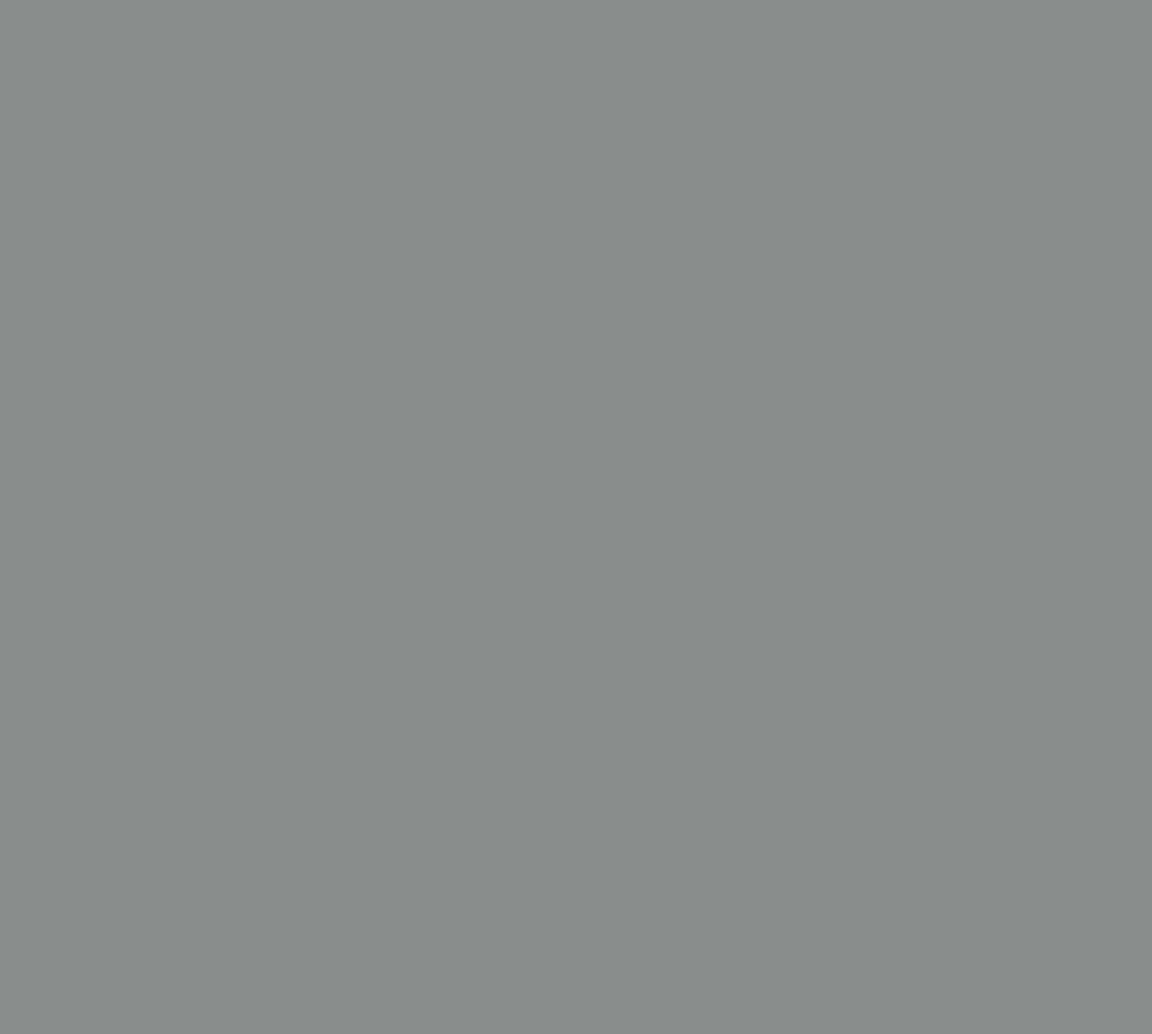
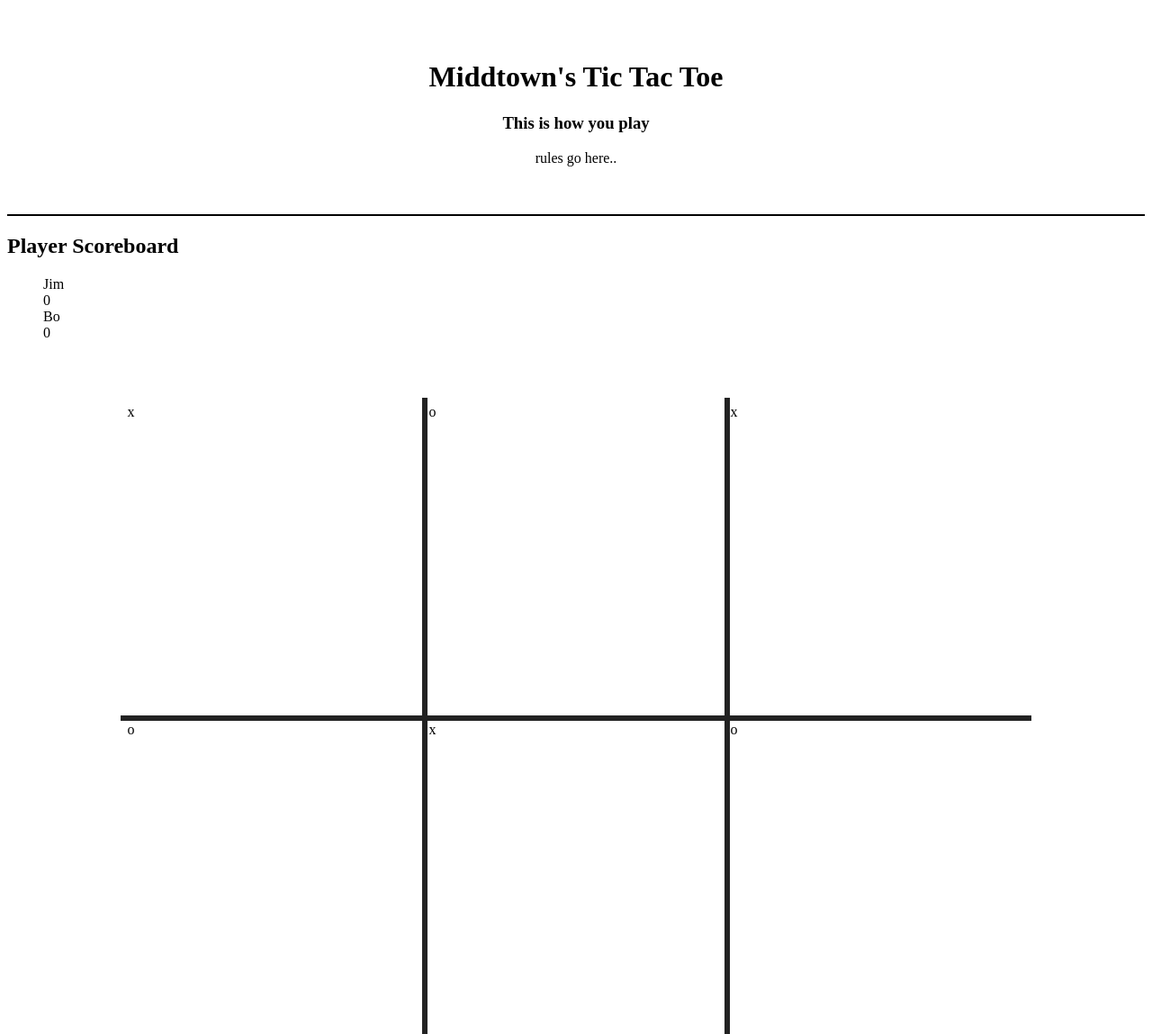
Before and after one commit to middtown/gameCreation, a plain HTML site: page index.html in a window 1280 px wide. Shown: the top 1149 px of the page at 90% size. Before the commit the page ends 800 px from the top, so only its background shows below. Drawn offline with nearby package versions, Linux system fonts and the light colour scheme.

Commit message:
board and coloring complete

```diff
--- a/game.css
+++ b/game.css
@@ -1,6 +1,57 @@
-body{
-	background-color: #898E8C;
+.container{
+	max-width: 80%;
+	max-height: 80%;
+	margin: 2%;
+	padding: 1%;
+	margin: 4% auto;
 }
-#gameboard {
-	background-color: #4F84C4;
+header{
+	text-align: center;
+	border-bottom: 2px solid black;
+	margin-bottom: 1%;
+	padding: 3%;
+	margin: 0 auto;
 }
+li{
+	list-style: none;
+}
+table {
+  width: 100%;
+  border-collapse: collapse;
+}
+td {
+  width: 33.333%;
+  border: 6px solid #222;
+}
+td::after {
+  content: '';
+  display: block;
+  margin-top: 100%;
+}
+td {
+  border: 6px solid #222;
+}
+td:first-of-type {
+  border-left-color: transparent;
+  border-top-color: transparent;
+}
+td:nth-of-type(2) {
+  border-top-color: transparent;
+}
+td:nth-of-type(3) {
+  border-right-color: transparent;
+  border-top-color: transparent;
+}
+tr:nth-of-type(3) td {
+  border-bottom-color: transparent;
+}
+.cells:hover {background-color:#f5f5f5;}
+#resetButton{
+	width: 100%;
+	height: auto;
+	padding: 2%;
+	margin: 1%;
+	border-radius: 15px;
+	font-size: 2em;
+	background-color: red;
+}
--- a/index.html
+++ b/index.html
@@ -8,29 +8,49 @@
 	<title>Middtown Tic Tac Toe</title>
 </head>
 <body>
+	<header>
+		<h1> Middtown's Tic Tac Toe</h1>
+		<h3> This is how you play</h3>
+		<p>rules go here..</p>
+	</header>
 
-	<container id="gameboard">
+	<div class="playerInfo">
+		<h2> Player Scoreboard </h2>
 
-		<div id="row1">
-			<div id="cell1a" ></div>
-			<div id="cell1b" ></div>
-			<div id="cell1c" ></div>
-		</div>
+		<ul>
+			<li id="player1"> Jim </li>
+			<li id="player1score"> 0 </li>
+			<li id="player2"> Bo </li>
+			<li id="player2score"> 0 </li>
 
-		<div id="row2">
-			<div id="cell2a" ></div>
-			<div id="cell2b" ></div>
-			<div id="cell2c" ></div>
-		</div>
+		</ul>
 
-		<div id="row3">
-			<div id="cell3a" ></div>
-			<div id="cell3b" ></div>
-			<div id="cell3c" ></div>
-		</div>
+	</div>
 
+	<div class="container">
+		<table id="gameboard">
 
-	</container>
+			  <tr id="row1">
+			    <td id="cell1a" class="cells">x</td>
+			    <td id="cell1b" class="cells">o</td>
+			    <td id="cell1c" class="cells">x</td>
+			  </tr>
+			  <tr id="row2">
+			    <td id="cell2a" class="cells">o</td>
+			    <td id="cell2b" class="cells">x</td>
+			    <td id="cell2c" class="cells">o</td>
+			  </tr>
+			  <tr>
+			    <td id="cell3a" class="cells">x</td>
+			    <td id="cell3b" class="cells">o</td>
+			    <td id="cell3c" class="cells">x</td>
+			  </tr>
+
+		</table>
+
+			<button type="button" id="resetButton">RESET</button>
+
+	</div>
 
 </body>
 </html>
--- a/selector.js
+++ b/selector.js
@@ -1,3 +1,5 @@
 $(document).ready(function(){
 console.log('hello world');
 });
+
+$()
```
